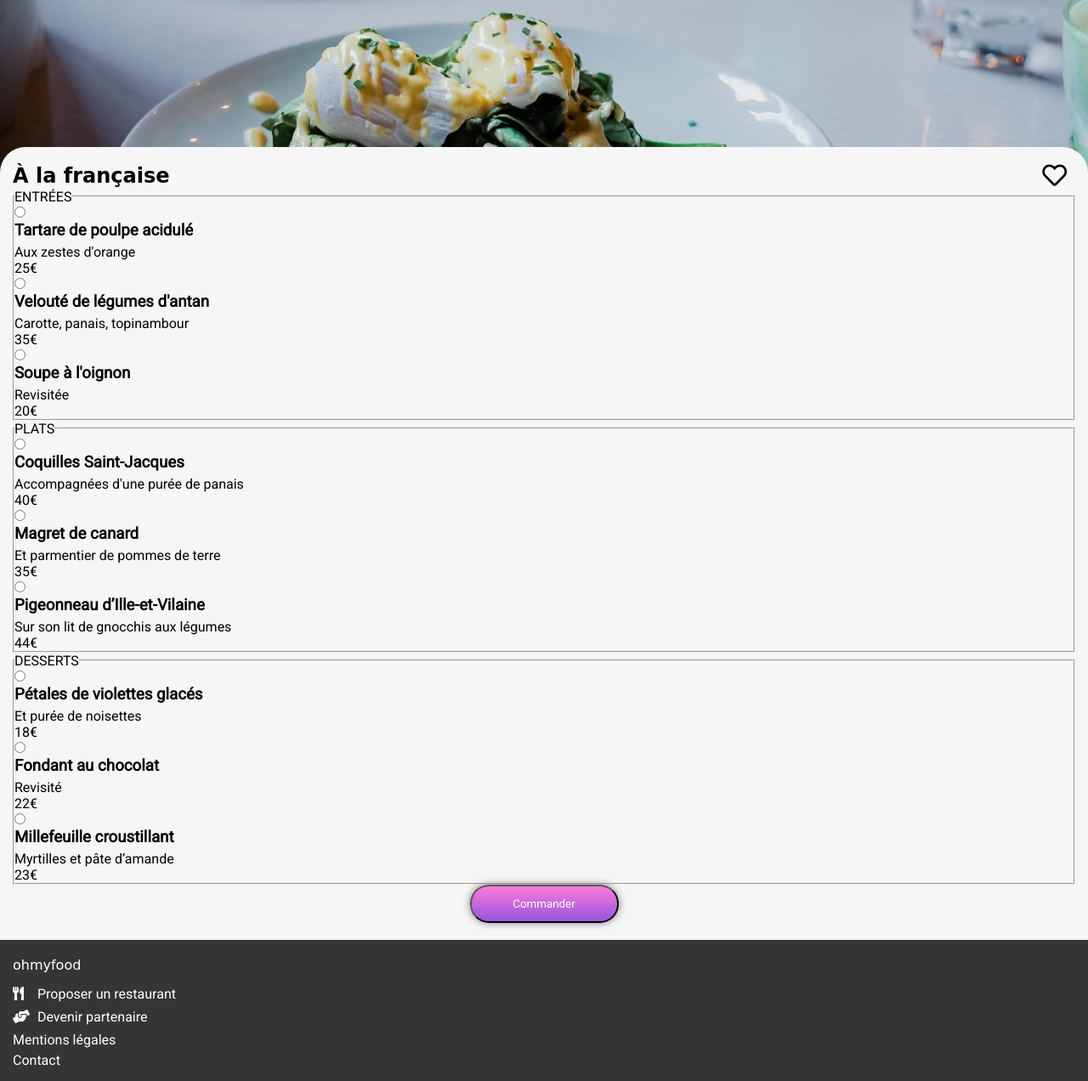
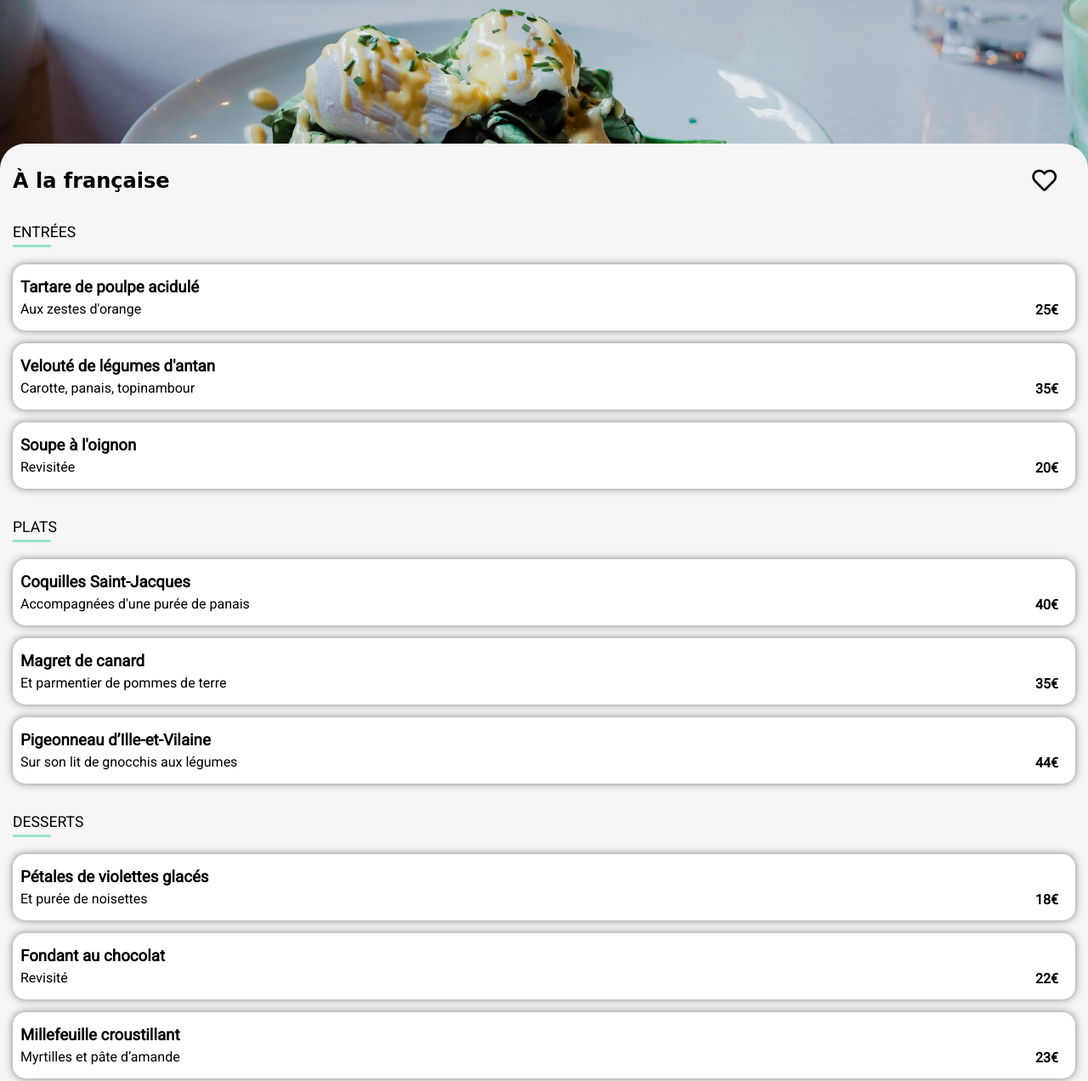
Before and after one commit to FRopers/Ropersflavien_3_02112020, a website: page a_la_francaise.html in a window 1280 px wide. Shown: the part 101-1373 px from the top of the page at 85% size. Drawn offline with Linux system fonts and the light colour scheme; a web font is replaced by a local one.

Commit message:
HTML (modif) CSS(index+proto sans anim)

```diff
--- a/a_la_francaise.html
+++ b/a_la_francaise.html
@@ -11,8 +11,9 @@
 
 <body>
     <header>
-        <i class="fas fa-arrow-left"></i>
+        <a href="./index.html"><i class="fas fa-arrow-left arrow"></i></a>
         <img src="images/logo/logo.svg" alt="Logo ohmyfood" class="logo" />
+        <div></div>
     </header>
 
     <div class="fond--francaise"></div>
@@ -23,124 +24,110 @@
             <i class="far fa-heart"></i>
         </div>
 
-        <form method="post" action="#">
-            <fieldset>
-                <legend>ENTRÉES</legend>
-                <input type="radio" name="entrees" valeur="tartare_poulpe" id="tartare_poulpe" />
-                <label for="tartare_poulpe">
+        <h2>ENTRÉES</h2>
+        <div class="menu__underline"></div>
+        <div class="menu__choix">
             <div>
                 <h3>Tartare de poulpe acidulé</h3>
                 <p>Aux zestes d'orange</p>
             </div>
 
-                    <div>
+            <div class="menu__choix--prix">
                 <p>25€</p>
             </div>
-                </label>
+        </div>
 
-                <input type="radio" name="entrees" valeur="veloute_legumes" id="veloute_legumes" />
-                <label for="veloute_legumes">
+        <div class="menu__choix">
             <div>
                 <h3>Velouté de légumes d'antan</h3>
                 <p>Carotte, panais, topinambour</p>
             </div>
 
-                    <div>
+            <div class="menu__choix--prix">
                 <p>35€</p>
             </div>
-                </label>
+        </div>
 
-                <input type="radio" name="entrees" valeur="soupe_oignon" id="soupe_oignon" />
-                <label for="soupe_oignon">
+        <div class="menu__choix">
             <div>
                 <h3>Soupe à l'oignon</h3>
                 <p>Revisitée</p>
             </div>
 
-                    <div>
+            <div class="menu__choix--prix">
                 <p>20€</p>
             </div>
-                </label>
-            </fieldset>
+        </div>
 
-            <fieldset>
-                <legend>PLATS</legend>
-                <input type="radio" name="plats" valeur="coquilles_sj" id="coquilles_sj" />
-                <label for="coquilles_sj">
+        <h2>PLATS</h2>
+        <div class="menu__underline"></div>
+        <div class="menu__choix">
             <div>
                 <h3>Coquilles Saint-Jacques</h3>
                 <p>Accompagnées d'une purée de panais</p>
             </div>
 
-                    <div>
+            <div class="menu__choix--prix">
                 <p>40€</p>
             </div>
-                </label>
+        </div>
 
-                <input type="radio" name="plats" valeur="magret_canard" id="magret_canard" />
-                <label for="magret_canard">
+        <div class="menu__choix">
             <div>
                 <h3>Magret de canard</h3>
                 <p>Et parmentier de pommes de terre</p>
             </div>
 
-                    <div>
+            <div class="menu__choix--prix">
                 <p>35€</p>
             </div>
-                </label>
+        </div>
 
-                <input type="radio" name="plats" valeur="pigeonneau_iev" id="pigeonneau_iev" />
-                <label for="pigeonneau_iev">
+        <div class="menu__choix">
             <div>
                 <h3>Pigeonneau d’Ille-et-Vilaine</h3>
                 <p>Sur son lit de gnocchis aux légumes</p>
             </div>
 
-                    <div>
+            <div class="menu__choix--prix">
                 <p>44€</p>
             </div>
-                </label>
-            </fieldset>
+        </div>
 
-            <fieldset>
-                <legend>DESSERTS</legend>
-                <input type="radio" name="desserts" valeur="petales_violettes" id="petales_violettes" />
-                <label for="petales_violettes">
+        <h2>DESSERTS</h2>
+        <div class="menu__underline"></div>
+        <div class="menu__choix">
             <div>
                 <h3>Pétales de violettes glacés</h3>
                 <p>Et purée de noisettes</p>
             </div>
 
-                    <div>
+            <div class="menu__choix--prix">
                 <p>18€</p>
             </div>
-                    <label>
+        </div>
 
-                        <input type="radio" name="desserts" valeur="fondant_chocolat" id="fondant_chocolat" />
-                        <label for="fondant_chocolat">
+        <div class="menu__choix">
             <div>
                 <h3>Fondant au chocolat</h3>
                 <p>Revisité</p>
             </div>
 
-                            <div>
+            <div class="menu__choix--prix">
                 <p>22€</p>
             </div>
-                        </label>
+        </div>
 
-                        <input type="radio" name="desserts" valeur="millefeuille" id="millefeuille" />
-                        <label for="millefeuille">
+        <div class="menu__choix">
             <div>
                 <h3>Millefeuille croustillant</h3>
                 <p>Myrtilles et pâte d’amande</p>
             </div>
 
-                            <div>
+            <div class="menu__choix--prix">
                 <p>23€</p>
             </div>
-                        </label>
-            </fieldset>
-        </form>
+        </div>
 
         <div class="menu__commander">
             <input type="submit" value="Commander" class="menu__commander--btn" />
--- a/sass/main.scss
+++ b/sass/main.scss
@@ -7,6 +7,7 @@
   font-family: "Roboto", sans-serif;
   margin: 0;
   padding: 0;
+ /*border: 1px solid #cecece;*/
 }
 .logo,
 h1 {
@@ -23,31 +24,50 @@ ul {
 }
 a {
   text-decoration: none;
+  color: black;
 }
-.fa-heart{
+.fa-heart {
   font-size: 1.8em;
+}
+.arrow {
+  font-size: 1.3em;
 }
 header {
   @include center;
-  padding: 20px 0 10px 0;
+  justify-content: space-between;
+  height: 60px;
+  & a,
+  div {
+    @include center;
+    height: 100%;
+    width: 60px;
+  }
 }
 .localisation {
+  background-color: $background_color_tertiary;
+  width: 100%;
+  overflow: hidden;
+  &__ombrage{
+    height: 0.1px;
+    @include shadow (4px);
+  }
+  &__information {
     @include center;
-  background-color: $baground_color_tertiary;
     padding: 10px 0;
     & div {
       display: flex;
       align-items: center;
-    width: 196px; /*acceptable ?*/
+      width: 196px;
     }
     & i {
       margin-right: 20px;
     }
   }
+}
 .reserve {
   @include center;
   flex-direction: column;
-  background-color: $baground_color_secondary;
+  background-color: $background_color_secondary;
   padding: 30px 0 50px;
   & h2 {
     text-align: center;
@@ -59,27 +79,20 @@ header {
     width: 85%;
   }
   & a {
-    @include btn_primary (200px);
-
+    @include btn_primary(200px);
   }
 }
 .nav {
   padding: 40px 15px;
   &__liste {
-    @include shadow;
-    display: flex;
-    align-items: center;
-    height: 60px;
+    @include btn_secondary($background_color_secondary);
     margin-left: 10px;
-    margin-bottom: 15px;
-    border-radius: 15px;
-    background-color: $baground_color_secondary;
     & p {
       font-weight: bold;
     }
     &:hover {
       background-color: lighten($color_primary, 35%);
-      & i{
+      & i {
         color: $color_primary;
       }
     }
@@ -87,7 +100,7 @@ header {
   &__numero {
     @include center;
     background-color: $color_primary;
-    color: $baground_color_txt;
+    color: $background_color_txt;
     height: 20px;
     width: 20px;
     border-radius: 20px;
@@ -95,7 +108,7 @@ header {
   }
   & i {
     margin: 0 20px;
-    color: $baground_color_icone_nav;
+    color: $background_color_icone_nav;
     width: 18px;
   }
   &__phone {
@@ -104,9 +117,9 @@ header {
 }
 .resto {
   padding: 40px 15px;
-  background-color: $baground_color_secondary;
+  background-color: $background_color_secondary;
   &__vignette {
-    @include shadow;
+    @include shadow (10px);
     height: 250px;
     margin-bottom: 15px;
     overflow: hidden;
@@ -137,16 +150,16 @@ header {
     display: flex;
     justify-content: space-between;
     padding: 12px 20px 0px 12px;
-    background-color: $baground_color_primary;
+    background-color: $background_color_primary;
   }
 }
 footer {
   display: flex;
   flex-direction: column;
-  background-color: $baground_color_quaternary;
+  background-color: $background_color_quaternary;
   padding: 20px 15px;
   & * {
-    color: $baground_color_txt;
+    color: $background_color_txt;
     padding-bottom: 5px;
   }
   & .logo {
@@ -159,29 +172,55 @@ footer {
   }
 }
 /*page menu*/
-.fond{
-  &--francaise{
-    @include image_page (url(../images/restaurants/a_la_francaise.jpg))
+.fond {
+  &--francaise {
+    @include image_page(url(../images/restaurants/a_la_francaise.jpg));
   }
 }
-.menu{
-  background-color: $baground_color_secondary;
+.menu {
+  background-color: $background_color_secondary;
   border-radius: 30px 30px 0 0;
   margin-top: -40px;
-  padding: 20px 15px;
-  &__titre{
+  padding: 30px 15px;
+  &__titre {
     display: flex;
     align-items: center;
     justify-content: space-between;
-    & i{
-      margin-right: 10px;
+    & i {
+      margin-right: 22px;
     }
   }
-  &__commander{
+  & h2 {
+    font-size: 1.1em;
+    font-weight: normal;
+    margin: 35px 0 5px 0;
+  }
+  &__underline {
+    height: 3px;
+    width: 45px;
+    margin-bottom: 20px;
+    background-color: $color_tertiary;
+  }
+  &__choix {
+    @include btn_secondary($background_color_primary);
+    justify-content: space-between;
+    padding: 9px 20px 9px 9px;
+    &--prix {
       display: flex;
-    justify-content: center;
-    &--btn{
-      @include btn_primary (175px);
+      align-items: flex-end;
+      height: 80%;
+      & p {
+        font-weight: bold;
       }
     }
   }
+  &__commander {
+    display: flex;
+    justify-content: center;
+    margin: 50px 0;
+    &--btn {
+      @include btn_primary(175px);
+      border: none;
+    }
+  }
+}
--- a/sass/utils/_mixins.scss
+++ b/sass/utils/_mixins.scss
@@ -1,5 +1,5 @@
-@mixin shadow {
-  box-shadow: 0 0 10px #7e7e7e;
+@mixin shadow ($variable){
+  box-shadow: 0 0 $variable #7e7e7e;
 }
 @mixin center {
   display: flex;
@@ -32,7 +32,16 @@
   height: 45px;
   width: $variable;
   border-radius: 22px;
-  color: $baground_color_txt;
-  @include shadow;
+  color: $background_color_txt;
+  @include shadow (10px);
   @include center;
 }
+@mixin btn_secondary ($variable) {
+  display: flex;
+  align-items: center;
+  height: 60px;
+  margin-bottom: 15px;
+  border-radius: 15px;
+  background-color: $variable;
+  @include shadow (10px);
+}
--- a/sass/utils/_variables.scss
+++ b/sass/utils/_variables.scss
@@ -1,9 +1,9 @@
 $color_primary: #9356dc;
 $color_secondary: #ff79da;
 $color_tertiary: #99e2d0;
-$baground_color_primary: #fff;
-$baground_color_secondary: #f6f6f6;
-$baground_color_tertiary: #eaeaea;
-$baground_color_quaternary: #353535;
-$baground_color_icone_nav: #7e7e7e;
-$baground_color_txt: #fff;
+$background_color_primary: #fff;
+$background_color_secondary: #f6f6f6;
+$background_color_tertiary: #eaeaea;
+$background_color_quaternary: #353535;
+$background_color_icone_nav: #7e7e7e;
+$background_color_txt: #fff;
```
Also changed, not shown: index.html (+8 -4 lines), css/style.css, 1 other file. Lines whose indentation alone changed are shown as unchanged.
